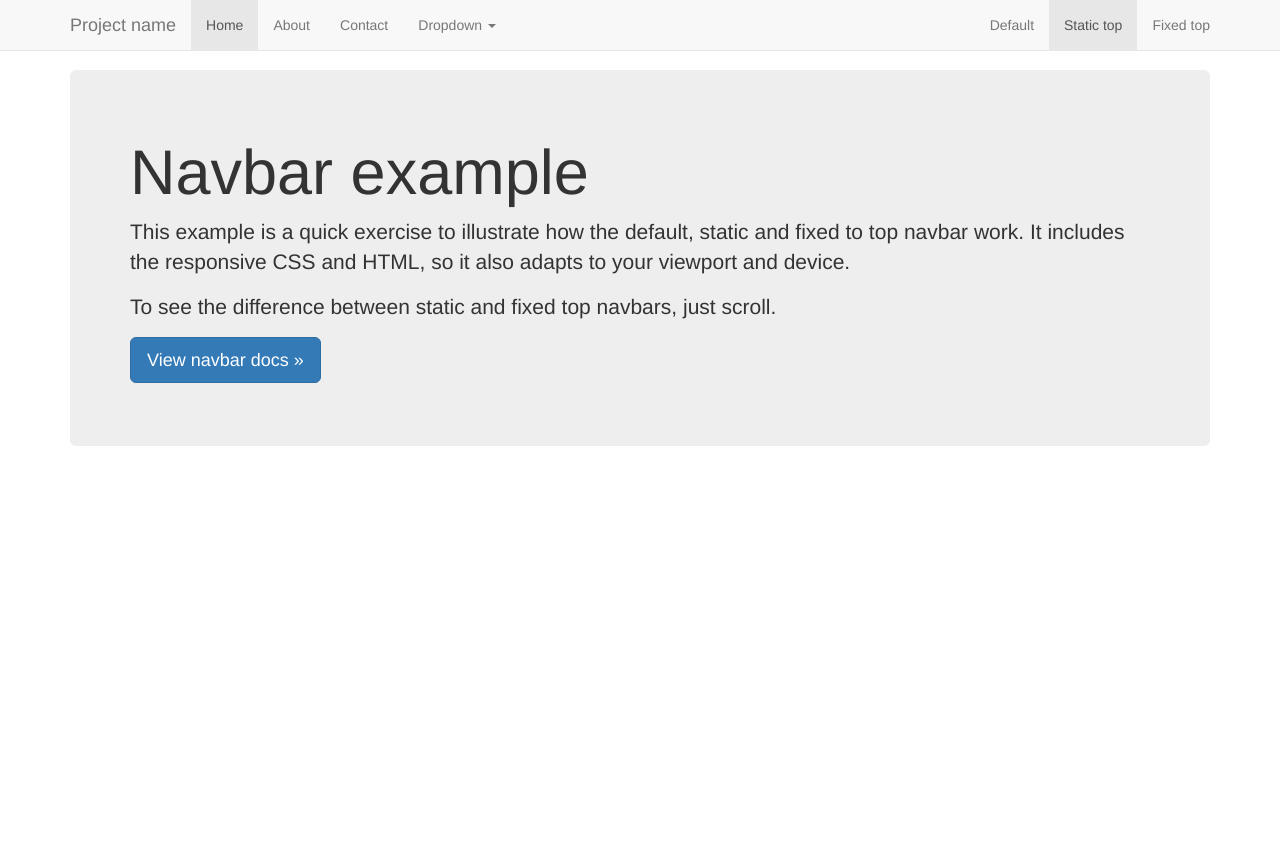
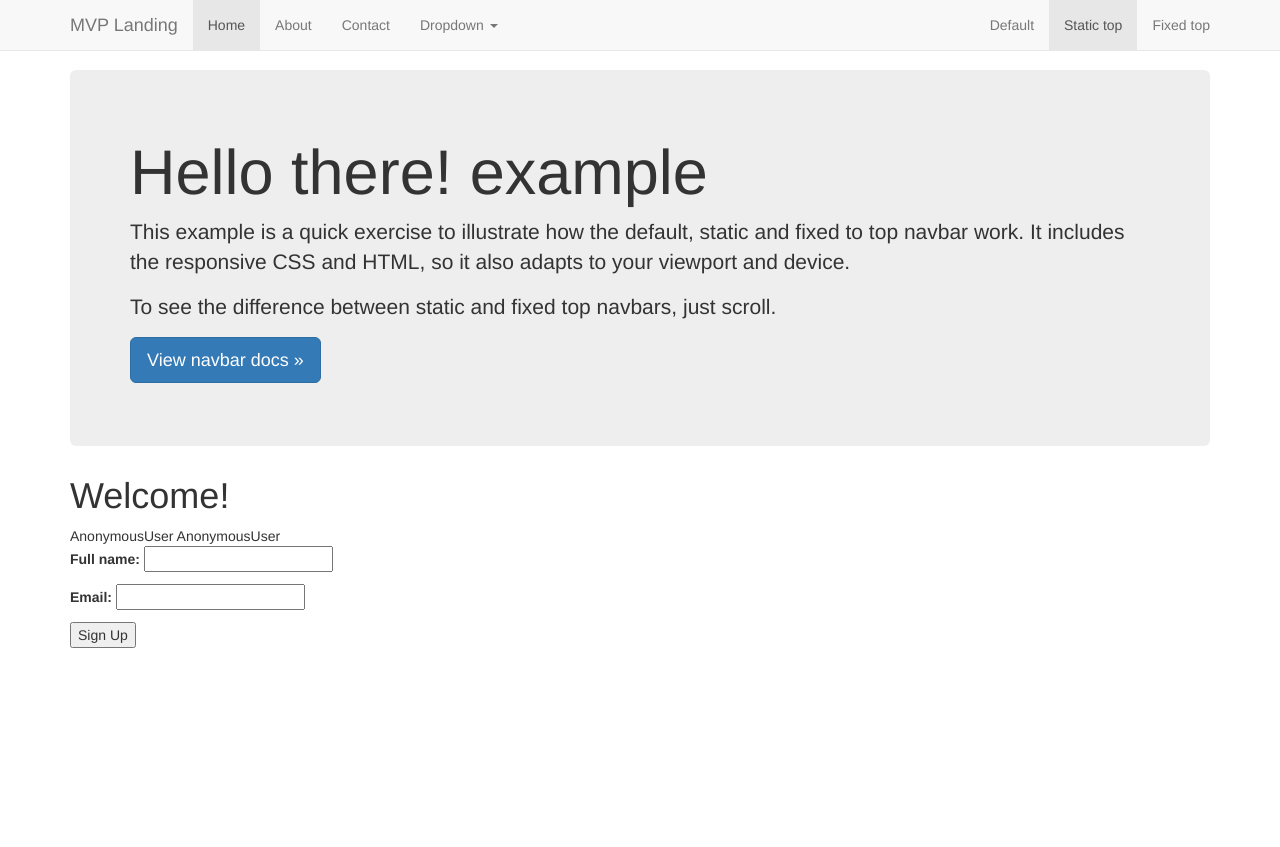
Before and after one commit to jafrancov/trydjango18, a Django app: page / in a window 1280 px wide. Shown: the top 847 px of the page. Run offline with Django 3.2, Linux system fonts and the light colour scheme; some libraries are stand-ins or nearby versions.

Commit message:
Lesson 20 - Django templates
Code for lesson 20 - include, inheritance, blocks

```diff
--- a/newsletter/views.py
+++ b/newsletter/views.py
@@ -23,7 +23,7 @@ def home(request):
             "title": "Thank you!"
         }
 
-    return render(request, "base.html", context)
+    return render(request, "home.html", context)
 
 
 def contact(request):
--- a/templates/base.html
+++ b/templates/base.html
@@ -10,80 +10,27 @@
     <meta name="author" content="">
     <link rel="icon" href="../../favicon.ico">
 
-    <title>Static Top Navbar Example for Bootstrap</title>
-
-    <!-- Bootstrap core CSS -->
-    <link href="{% static 'css/bootstrap.min.css' %}" rel="stylesheet">
-    <!-- <img src="{% static "my_app/myexample.jpg" %}" alt="My image"/> -->
-    <!-- Custom styles for this template -->
-    <link href="{% static 'css/navbar-static-top.css' %}" rel="stylesheet">
+    <title>{% block head_title %}MVP Landing{% endblock %}</title>
+    {% include 'head_css.html'  %}
 
   </head>
 
   <body>
-
-    <!-- Static navbar -->
-    <nav class="navbar navbar-default navbar-static-top">
-      <div class="container">
-        <div class="navbar-header">
-          <button type="button" class="navbar-toggle collapsed" data-toggle="collapse" data-target="#navbar" aria-expanded="false" aria-controls="navbar">
-            <span class="sr-only">Toggle navigation</span>
-            <span class="icon-bar"></span>
-            <span class="icon-bar"></span>
-            <span class="icon-bar"></span>
-          </button>
-          <a class="navbar-brand" href="#">Project name</a>
-        </div>
-        <div id="navbar" class="navbar-collapse collapse">
-          <ul class="nav navbar-nav">
-            <li class="active"><a href="#">Home</a></li>
-            <li><a href="#about">About</a></li>
-            <li><a href="#contact">Contact</a></li>
-            <li class="dropdown">
-              <a href="#" class="dropdown-toggle" data-toggle="dropdown" role="button" aria-haspopup="true" aria-expanded="false">Dropdown <span class="caret"></span></a>
-              <ul class="dropdown-menu">
-                <li><a href="#">Action</a></li>
-                <li><a href="#">Another action</a></li>
-                <li><a href="#">Something else here</a></li>
-                <li role="separator" class="divider"></li>
-                <li class="dropdown-header">Nav header</li>
-                <li><a href="#">Separated link</a></li>
-                <li><a href="#">One more separated link</a></li>
-              </ul>
-            </li>
-          </ul>
-          <ul class="nav navbar-nav navbar-right">
-            <li><a href="../navbar/">Default</a></li>
-            <li class="active"><a href="./">Static top <span class="sr-only">(current)</span></a></li>
-            <li><a href="../navbar-fixed-top/">Fixed top</a></li>
-          </ul>
-        </div><!--/.nav-collapse -->
-      </div>
-    </nav>
+  {% include 'navbar.html' %}
 
 
     <div class="container">
-
+      {% block jumbotron %}
       <!-- Main component for a primary marketing message or call to action -->
       <div class="jumbotron">
-        <h1>Navbar example</h1>
-        <p>This example is a quick exercise to illustrate how the default, static and fixed to top navbar work. It includes the responsive CSS and HTML, so it also adapts to your viewport and device.</p>
-        <p>To see the difference between static and fixed top navbars, just scroll.</p>
-        <p>
-          <a class="btn btn-lg btn-primary" href="../../components/#navbar" role="button">View navbar docs &raquo;</a>
-        </p>
+        {% block jumbotron_content %}
+        {% endblock %}
       </div>
+      {% endblock %}
+      {% block content %}
+      {% endblock %}
 
     </div> <!-- /container -->
-
-
-    <!-- Bootstrap core JavaScript
-    ================================================== -->
-    <!-- Placed at the end of the document so the pages load faster -->
-    <script src="https://ajax.googleapis.com/ajax/libs/jquery/1.11.3/jquery.min.js"></script>
-    <script>window.jQuery || document.write('<script src="../../assets/js/vendor/jquery.min.js"><\/script>')</script>
-    <script src="{% static 'js/bootstrap.min.js' %}"></script>
-    <!-- IE10 viewport hack for Surface/desktop Windows 8 bug -->
-    <script src="{% static 'js/ie10-viewport-bug-workaround.js' %}"></script>
+  {% include 'javascript.html' %}
   </body>
 </html>
--- /dev/null
+++ b/templates/head_css.html
@@ -0,0 +1,6 @@
+{% load staticfiles %}
+    <!-- Bootstrap core CSS -->
+    <link href="{% static 'css/bootstrap.min.css' %}" rel="stylesheet">
+    <!-- <img src="{% static "my_app/myexample.jpg" %}" alt="My image"/> -->
+    <!-- Custom styles for this template -->
+    <link href="{% static 'css/navbar-static-top.css' %}" rel="stylesheet">
--- a/templates/home.html
+++ b/templates/home.html
@@ -1,10 +1,17 @@
-<!DOCTYPE html>
-<html>
-<head lang="en">
-    <meta charset="UTF-8">
-    <title></title>
-</head>
-<body>
+{% extends 'base.html' %}
+
+{% block head_title %}Welcome | {{ block.super }}{% endblock %}
+
+{% block jumbotron_content %}
+        <h1>Hello there! example</h1>
+        <p>This example is a quick exercise to illustrate how the default, static and fixed to top navbar work. It includes the responsive CSS and HTML, so it also adapts to your viewport and device.</p>
+        <p>To see the difference between static and fixed top navbars, just scroll.</p>
+        <p>
+          <a class="btn btn-lg btn-primary" href="../../components/#navbar" role="button">View navbar docs &raquo;</a>
+        </p>
+{% endblock %}
+
+{% block content %}
 <h1>{{ title }}</h1>
 {{ user }}
 {{ request.user }}
@@ -12,5 +19,4 @@
     {{ form.as_p }}
     <input type="submit" value="Sign Up">
 </form>
-</body>
-</html>
+{% endblock %}
--- /dev/null
+++ b/templates/javascript.html
@@ -0,0 +1,9 @@
+{% load staticfiles %}
+    <!-- Bootstrap core JavaScript
+    ================================================== -->
+    <!-- Placed at the end of the document so the pages load faster -->
+    <script src="https://ajax.googleapis.com/ajax/libs/jquery/1.11.3/jquery.min.js"></script>
+    <script>window.jQuery || document.write('<script src="../../assets/js/vendor/jquery.min.js"><\/script>')</script>
+    <script src="{% static 'js/bootstrap.min.js' %}"></script>
+    <!-- IE10 viewport hack for Surface/desktop Windows 8 bug -->
+    <script src="{% static 'js/ie10-viewport-bug-workaround.js' %}"></script>
--- /dev/null
+++ b/templates/navbar.html
@@ -0,0 +1,38 @@
+<!-- Static navbar -->
+    <nav class="navbar navbar-default navbar-static-top">
+      <div class="container">
+        <div class="navbar-header">
+          <button type="button" class="navbar-toggle collapsed" data-toggle="collapse" data-target="#navbar" aria-expanded="false" aria-controls="navbar">
+            <span class="sr-only">Toggle navigation</span>
+            <span class="icon-bar"></span>
+            <span class="icon-bar"></span>
+            <span class="icon-bar"></span>
+          </button>
+          <a class="navbar-brand" href="#">MVP Landing</a>
+        </div>
+        <div id="navbar" class="navbar-collapse collapse">
+          <ul class="nav navbar-nav">
+            <li class="active"><a href="#">Home</a></li>
+            <li><a href="#about">About</a></li>
+            <li><a href="#contact">Contact</a></li>
+            <li class="dropdown">
+              <a href="#" class="dropdown-toggle" data-toggle="dropdown" role="button" aria-haspopup="true" aria-expanded="false">Dropdown <span class="caret"></span></a>
+              <ul class="dropdown-menu">
+                <li><a href="#">Action</a></li>
+                <li><a href="#">Another action</a></li>
+                <li><a href="#">Something else here</a></li>
+                <li role="separator" class="divider"></li>
+                <li class="dropdown-header">Nav header</li>
+                <li><a href="#">Separated link</a></li>
+                <li><a href="#">One more separated link</a></li>
+              </ul>
+            </li>
+          </ul>
+          <ul class="nav navbar-nav navbar-right">
+            <li><a href="../navbar/">Default</a></li>
+            <li class="active"><a href="./">Static top <span class="sr-only">(current)</span></a></li>
+            <li><a href="../navbar-fixed-top/">Fixed top</a></li>
+          </ul>
+        </div><!--/.nav-collapse -->
+      </div>
+    </nav>
```
